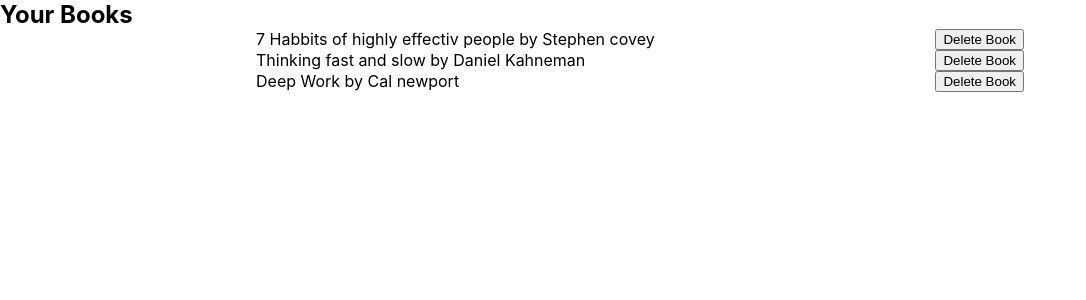
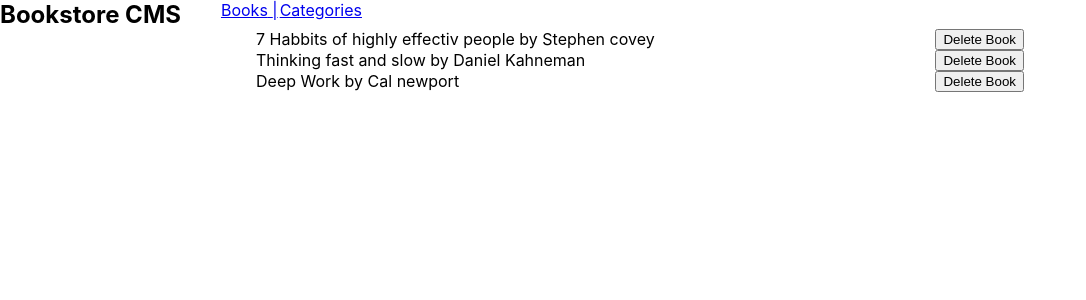
Before and after one commit to yosefHesham/book_store, a React (Create React App) app: page / in a window 1280 px wide. Shown: the top 300 px of the page, without its empty margins (0-1086 px from the left). Built offline with nearby package versions, Linux system fonts and the light colour scheme.

Commit message:
Create navbar

```diff
--- a/package.json
+++ b/package.json
@@ -11,6 +11,7 @@
     "prop-types": "^15.8.1",
     "react": "^18.1.0",
     "react-dom": "^18.1.0",
+    "react-router-dom": "^6.3.0",
     "react-scripts": "5.0.1",
     "web-vitals": "^2.1.4"
   },
--- a/src/App.js
+++ b/src/App.js
@@ -2,10 +2,11 @@
 
 import './App.css';
 import BookList from './components/bookList';
+import RouteHanlder from './components/routeHandler';
 
 const App = () => (
   <main>
-  <BookList></BookList>
+  <RouteHanlder></RouteHanlder>
   </main>
 );
 
--- a/src/components/bookList.js
+++ b/src/components/bookList.js
@@ -23,7 +23,6 @@
 
   return (
     <div books-wrapper>
-      <h2>Your Books</h2>
       {list.map((book) => (
         <Book
           key={book.id}
--- a/src/components/navbar.js
+++ b/src/components/navbar.js
@@ -0,0 +1,36 @@
+import React from 'react';
+import { Link } from 'react-router-dom';
+const navStyle = {display:"flex"}
+
+const Navbar = () => {
+  const links = [
+    {
+      id: 1,
+      path: '/',
+      text: 'Books',
+    },
+    {
+      id: 2,
+      path: '/categories',
+      text:"Categories"
+    },
+
+  ];
+  return (
+    <nav className="navBar" style={navStyle} >
+      <h1> Bookstore CMS </h1>
+      <ul style={{...navStyle,listStyle:"none", columnGap:"2px"}}>
+        {links.map((link) => (
+          <li key={link.id}>
+            <Link to={link.path}>
+              {link.text}
+              {' '}
+              {link === links[links.length - 1] ? '' : '|'}
+            </Link>
+          </li>
+        ))}
+      </ul>
+    </nav>
+  );
+};
+export default Navbar;
--- /dev/null
+++ b/src/components/routeHandler.js
@@ -0,0 +1,14 @@
+import { BrowserRouter as Router, Route, Routes } from 'react-router-dom';
+import Navbar from './navbar';
+import BookList from './bookList';
+
+const RouteHanlder = () => (
+  <Router>
+    <Navbar />
+    <Routes>
+      <Route path="/" element={<BookList />} />
+    </Routes>
+  </Router>
+);
+
+export default RouteHanlder;
```
Also changed, not shown: 1 other file (tests, documents, lock files or other folders).
